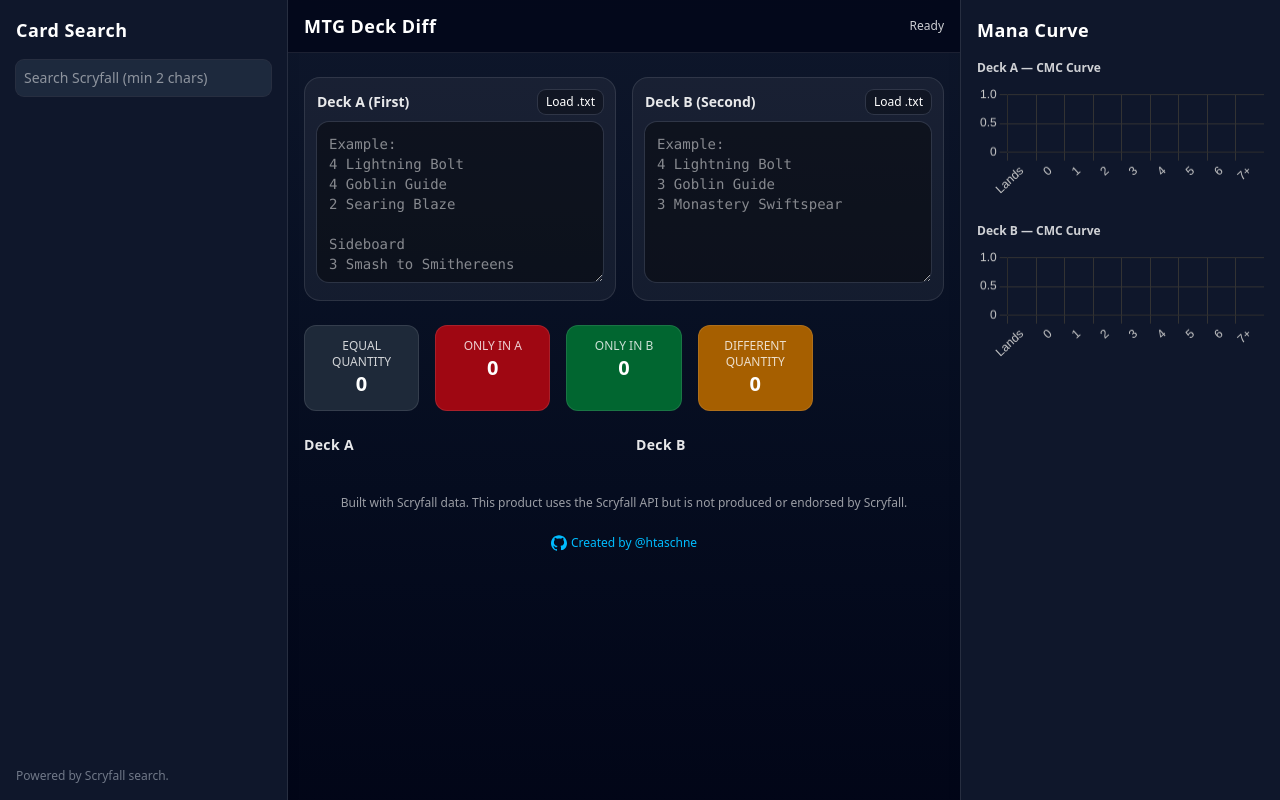
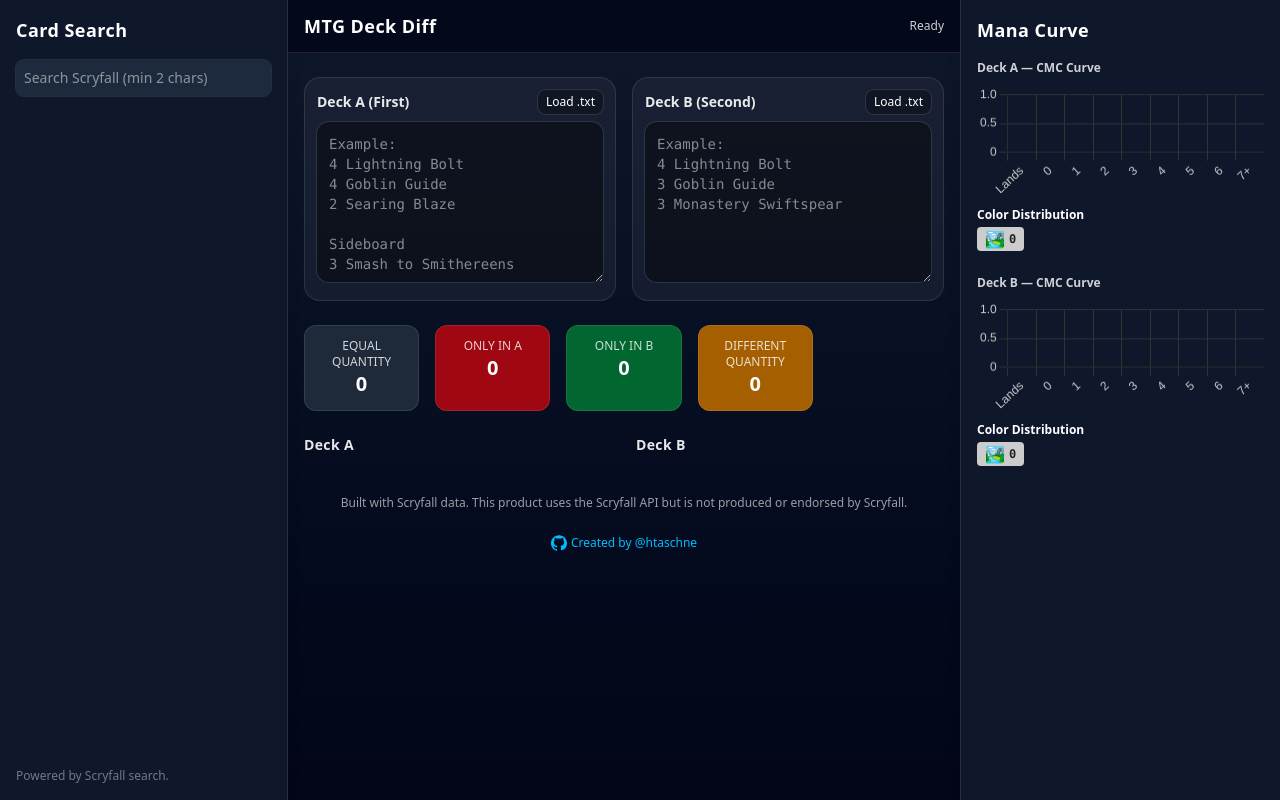
Before and after one commit to htaschne/mtg-deck-diff, a React (Vite) app: page / in a window 1280 px wide. Built offline with nearby package versions, Linux system fonts and the light colour scheme.

Commit message:
UI small adjustments

```diff
--- a/src/App.jsx
+++ b/src/App.jsx
@@ -290,10 +290,6 @@
 
   // Hover state for color dist: 0 = A, 1 = B, 2 = C
   const [hovered, setHovered] = useState(null); // 0, 1, 2 or null
-  let colorDist = null;
-  if (hovered === 0) colorDist = statsA.colorDist;
-  else if (hovered === 1) colorDist = statsB.colorDist;
-  else if (hovered === 2) colorDist = statsC.colorDist;
 
   // Chart options (common), now with stacked bars
   const chartOptions = (deckIndex) => ({
@@ -321,6 +317,100 @@
     },
   });
 
+  // Helper to render a color distribution block
+  function ColorDistributionBlock({ colorDist, stats }) {
+    if (!colorDist) return null;
+
+    // Prepare colorDist as array, and add 'Lands' if not present
+    let distArr = Object.entries(colorDist);
+    let hasLands = distArr.some(([col]) => col === "Lands");
+    let landsCount = 0;
+    if (stats && stats.curve && typeof stats.curve["Lands"] === "number") {
+      landsCount = stats.curve["Lands"];
+    }
+    if (!hasLands) {
+      distArr.push(["Lands", landsCount]);
+    }
+
+    // Scryfall color symbol order
+    const colorOrder = ["W", "U", "B", "R", "G", "C"];
+    // Sort so colors first, then 'Lands' last
+    distArr.sort((a, b) => {
+      if (a[0] === "Lands") return 1;
+      if (b[0] === "Lands") return -1;
+      const ia = colorOrder.indexOf(a[0]);
+      const ib = colorOrder.indexOf(b[0]);
+      if (ia === -1 && ib === -1) return a[0].localeCompare(b[0]);
+      if (ia === -1) return 1;
+      if (ib === -1) return -1;
+      return ia - ib;
+    });
+
+    // Helper for Scryfall SVGs
+    const getManaIcon = (col) => {
+      // Scryfall SVGs: e.g., https://svgs.scryfall.io/card-symbols/W.svg
+      // For hybrid, phyrexian, etc., use same as ManaCost
+      const code = col.replace("/", "");
+      const url = `https://svgs.scryfall.io/card-symbols/${code}.svg`;
+      // Only for color symbols
+      if (colorOrder.includes(col)) {
+        return (
+          <img
+            src={url}
+            alt={col}
+            title={col}
+            className="h-4 w-4 inline-block"
+            loading="lazy"
+            style={{ verticalAlign: "text-bottom" }}
+          />
+        );
+      }
+      return null;
+    };
+
+    return (
+      <div className="mt-2 mb-2">
+        <div className="text-xs font-semibold mb-1">Color Distribution</div>
+        <div className="flex flex-wrap gap-2">
+          {distArr.map(([col, count]) => {
+            if (col === "Lands") {
+              // Special style for lands
+              return (
+                <span
+                  key={col}
+                  className="inline-flex items-center gap-1 rounded px-2 py-1 text-xs font-semibold"
+                  style={{ background: "#ccc", color: "#222" }}
+                >
+                  {/* Land icon: use emoji if no image */}
+                  <span
+                    className="inline-block text-base"
+                    role="img"
+                    aria-label="Land"
+                    style={{ lineHeight: "1" }}
+                  >
+                    🏞️
+                  </span>
+                  <span className="font-mono">{count}</span>
+                </span>
+              );
+            }
+            // For normal colors (WUBRGC)
+            return (
+              <span
+                key={col}
+                className="inline-flex items-center gap-1 rounded px-2 py-1 text-xs font-semibold"
+                style={{ background: colorMap[col] || "#aaa", color: "#222" }}
+              >
+                {getManaIcon(col) || col}
+                <span className="font-mono">{count}</span>
+              </span>
+            );
+          })}
+        </div>
+      </div>
+    );
+  }
+
   return (
     <aside className="fixed right-0 top-0 z-30 h-full w-80 bg-slate-900 border-l border-white/10 shadow-lg flex flex-col p-4">
       <div className="mb-4 text-lg font-bold tracking-wide">Mana Curve</div>
@@ -332,6 +422,7 @@
             options={chartOptions(0)}
             height={120}
           />
+          <ColorDistributionBlock colorDist={statsA.colorDist} stats={statsA} />
         </div>
         <div>
           <div className="mb-2 text-xs font-semibold text-white/80">Deck B — CMC Curve</div>
@@ -340,6 +431,7 @@
             options={chartOptions(1)}
             height={120}
           />
+          <ColorDistributionBlock colorDist={statsB.colorDist} stats={statsB} />
         </div>
         {showMerge && (
           <div>
@@ -349,25 +441,11 @@
               options={chartOptions(2)}
               height={120}
             />
+            <ColorDistributionBlock colorDist={statsC.colorDist} stats={statsC} />
           </div>
         )}
       </div>
-      {hovered != null && colorDist && (
-        <div className="mt-4">
-          <div className="text-xs font-semibold mb-1">Color Distribution</div>
-          <div className="flex flex-wrap gap-2">
-            {Object.entries(colorDist).map(([col, count]) => (
-              <span
-                key={col}
-                className="inline-flex items-center gap-1 rounded px-2 py-1 text-xs font-semibold"
-                style={{ background: colorMap[col] || "#aaa", color: "#222" }}
-              >
-                {col} <span className="font-mono">{count}</span>
-              </span>
-            ))}
-          </div>
-        </div>
-      )}
+      {/* Removed hovered colorDist block */}
     </aside>
   );
 }
```
